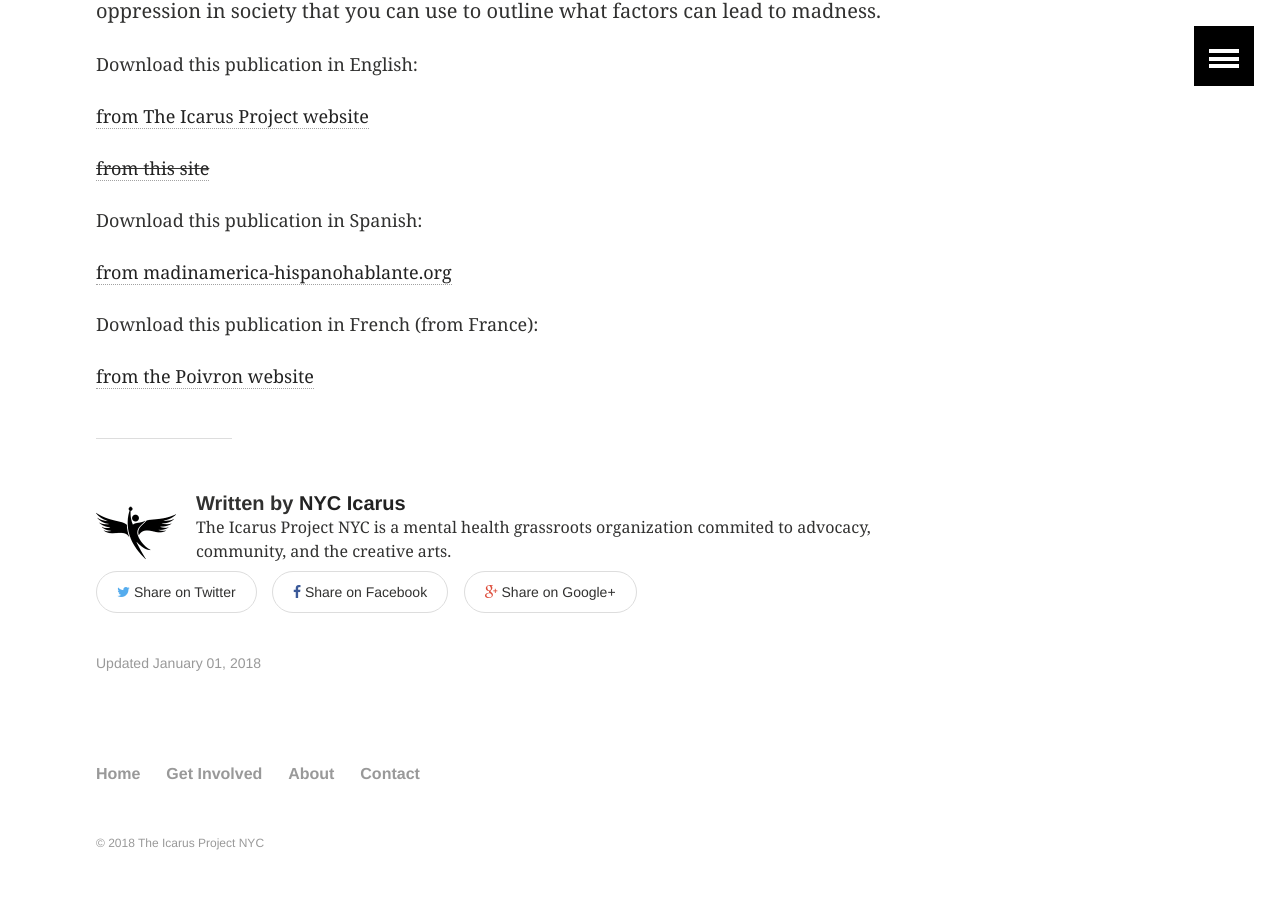
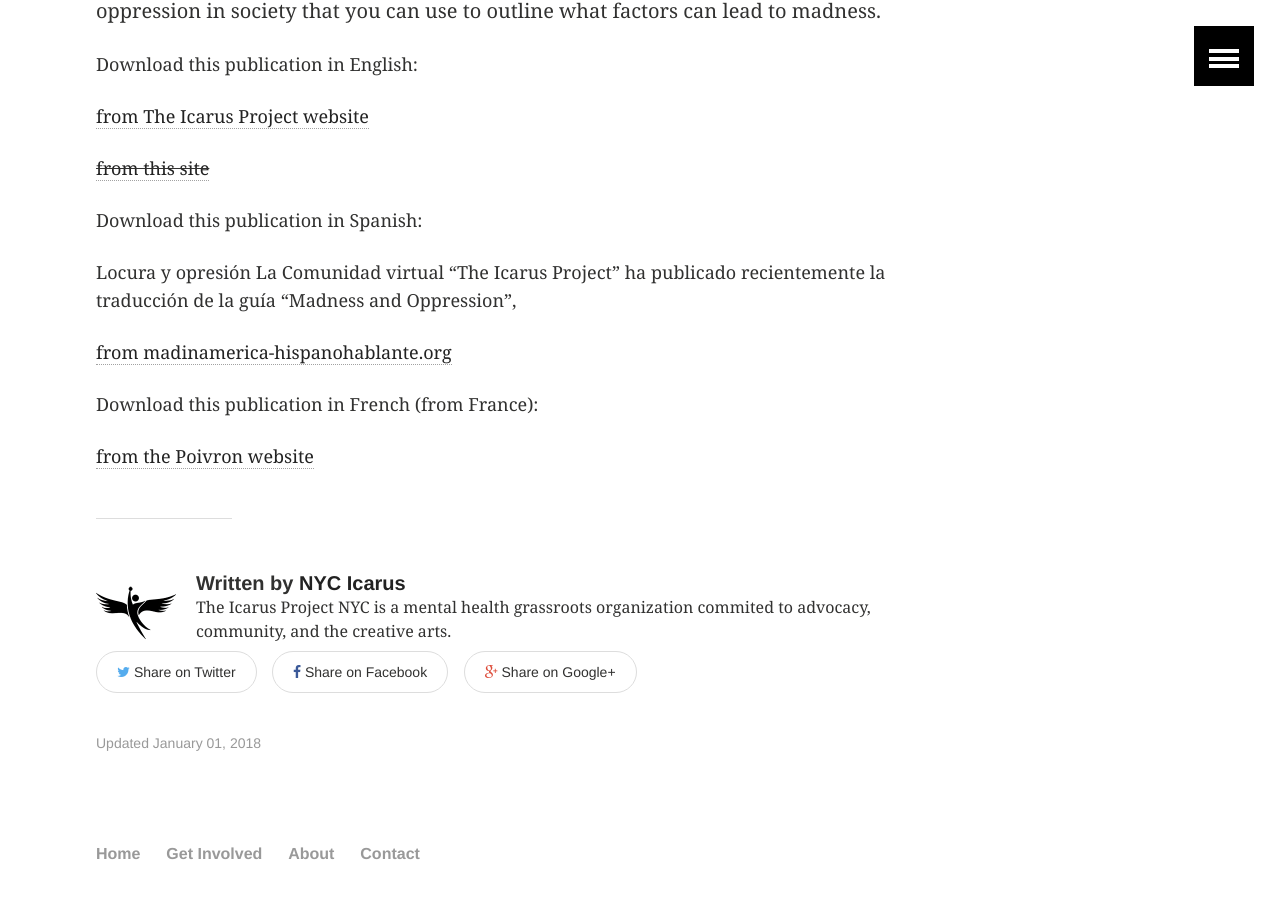
Before and after one commit to nycicarus/nycicarus.github.io, a Jekyll site: the page built from _posts/articles/2018-01-01-madness-oppression.md, in a window 1280 px wide and 900 px high, scrolled down 609 px. Built offline with Jekyll 4.4.1, drawn with Linux system fonts in a browser that asks for light colours.

Commit message:
Update 2018-01-01-madness-oppression.md

```diff
--- a/_posts/articles/2018-01-01-madness-oppression.md
+++ b/_posts/articles/2018-01-01-madness-oppression.md
@@ -23,6 +23,9 @@ Download this publication in English:
 
 Download this publication in Spanish:
 
+Locura y opresión
+La Comunidad virtual “The Icarus Project” ha publicado recientemente la traducción de la guía “Madness and Oppression”,
+
 [from  madinamerica-hispanohablante.org](https://static1.squarespace.com/static/57bcd6322994ca36c2f0329b/t/5a81c32608522974e5e5c23f/1518453757058/Mapas+Locos.pdf)
 
 Download this publication in French  (from France):
```
